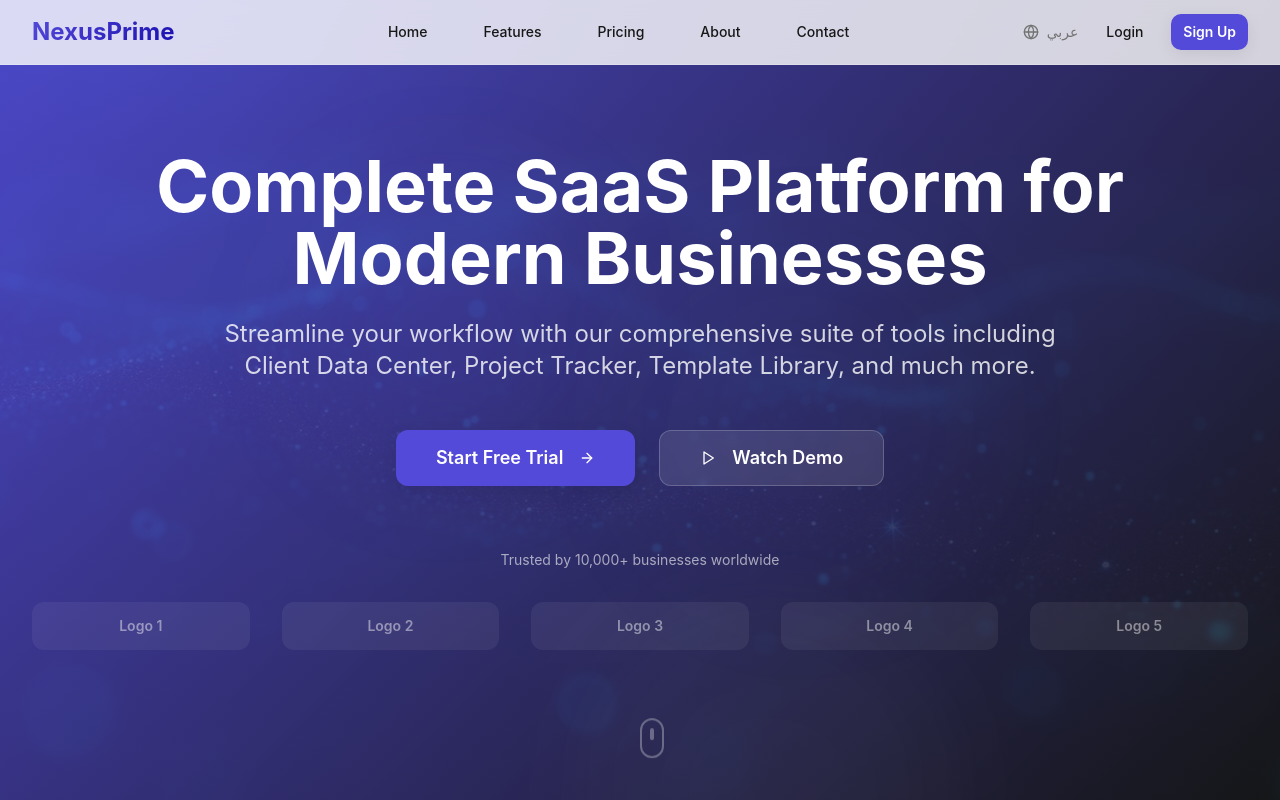
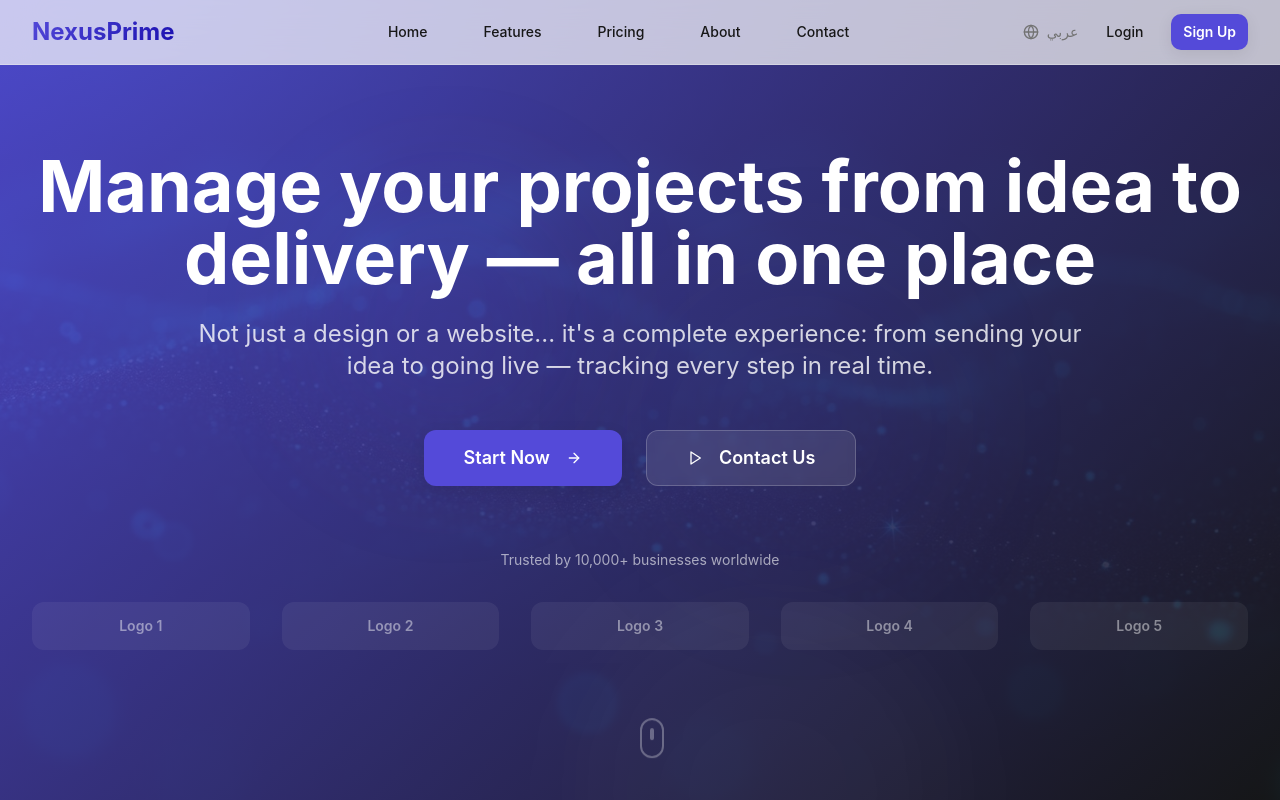
Before and after one commit to alinasr783/nexusprime-platform, a React (Vite) app: page / in a window 1280 px wide. Shown: the top 800 px of the page. Built offline with nearby package versions, Linux system fonts and the light colour scheme; the HTML template or start-up script is replaced by a standard one.

Commit message:
Refactor: Improve UI and content

```diff
--- a/index.html
+++ b/index.html
@@ -1,5 +1,5 @@
 <!doctype html>
-<html lang="en">
+<html lang="en" class="dark">
   <head>
     <meta charset="UTF-8" />
     <meta name="viewport" content="width=device-width, initial-scale=1.0" />
--- a/src/components/Hero.tsx
+++ b/src/components/Hero.tsx
@@ -54,7 +54,7 @@ const Hero = () => {
           {/* Trust Indicators */}
           <div className="mt-16 animate-fade-in" style={{ animationDelay: '0.5s' }}>
             <p className="text-white/60 text-sm mb-8">
-              Trusted by 10,000+ businesses worldwide
+              {t('hero.trust')}
             </p>
 
             {/* Logo Placeholder Grid */}
@@ -65,7 +65,7 @@ const Hero = () => {
                   className="h-12 bg-white/10 rounded-lg flex items-center justify-center backdrop-blur-sm"
                 >
                   <div className="text-white/80 font-semibold text-sm">
-                    Logo {i}
+                    {t('hero.logo')} {i}
                   </div>
                 </div>
               ))}
--- a/src/components/Navbar.tsx
+++ b/src/components/Navbar.tsx
@@ -87,7 +87,7 @@ const Navbar = () => {
         {/* Mobile Navigation */}
         {isMenuOpen && (
           <div className="md:hidden">
-            <div className="px-2 pt-2 pb-3 space-y-1 bg-white/95 backdrop-blur-xl rounded-lg mt-2 border border-white/20 shadow-large">
+            <div className="px-2 pt-2 pb-3 space-y-1 bg-card/95 backdrop-blur-xl rounded-lg mt-2 border border-border/50 shadow-large">
               {navItems.map((item) => (
                 <a
                   key={item.key}
@@ -98,7 +98,7 @@ const Navbar = () => {
                   {t(item.key)}
                 </a>
               ))}
-              <div className="border-t border-gray-200 pt-4 pb-3">
+              <div className="border-t border-border pt-4 pb-3">
                 <div className="flex flex-col space-y-2">
                   <Button variant="ghost" size="sm" className="justify-start">
                     {t('nav.login')}
--- a/src/contexts/LanguageContext.tsx
+++ b/src/contexts/LanguageContext.tsx
@@ -24,10 +24,12 @@ const translations = {
     'nav.language': 'عربي',
 
     // Hero Section
-    'hero.title': 'Complete SaaS Platform for Modern Businesses',
-    'hero.subtitle': 'Streamline your workflow with our comprehensive suite of tools including Client Data Center, Project Tracker, Template Library, and much more.',
-    'hero.cta.primary': 'Start Free Trial',
-    'hero.cta.secondary': 'Watch Demo',
+    'hero.title': 'Manage your projects from idea to delivery — all in one place',
+    'hero.subtitle': "Not just a design or a website... it's a complete experience: from sending your idea to going live — tracking every step in real time.",
+    'hero.cta.primary': 'Start Now',
+    'hero.cta.secondary': 'Contact Us',
+    'hero.trust': 'Trusted by 10,000+ businesses worldwide',
+    'hero.logo': 'Logo',
 
     // Features
     'features.title': 'Powerful Features for Your Success',
@@ -108,10 +110,12 @@ const translations = {
     'nav.language': 'English',
 
     // Hero Section
-    'hero.title': 'منصة SaaS متكاملة للأعمال الحديثة',
-    'hero.subtitle': 'بسّط سير العمل مع مجموعتنا الشاملة من الأدوات بما في ذلك مركز بيانات العملاء ومتتبع المشاريع ومكتبة القوالب والمزيد.',
-    'hero.cta.primary': 'ابدأ التجربة المجانية',
-    'hero.cta.secondary': 'شاهد العرض التوضيحي',
+    'hero.title': 'ادارة مشاريعك من اول الفكرة لحد التسليم - كله في مكان واحد',
+    'hero.subtitle': 'مش مجرد تصميم او موقع... ديه تجربة كاملة : من اول ما تبعت فكرتك لحد ما مشروعك يبقى اونلاين - وانت متابع كل خطوة لحظة بلحظة',
+    'hero.cta.primary': 'ابدأ الآن',
+    'hero.cta.secondary': 'تواصل معانا',
+    'hero.trust': 'موثوق به من أكثر من 10,000 شركة حول العالم',
+    'hero.logo': 'شعار',
 
     // Features
     'features.title': 'مميزات قوية لنجاحك',
--- a/src/index.css
+++ b/src/index.css
@@ -134,7 +134,7 @@
   }
 
   .glass-nav {
-    @apply bg-white/80 backdrop-blur-xl border-b border-white/20;
+    @apply bg-background/70 backdrop-blur-xl border-b border-border/50;
   }
 
   /* Gradient Backgrounds */
```
